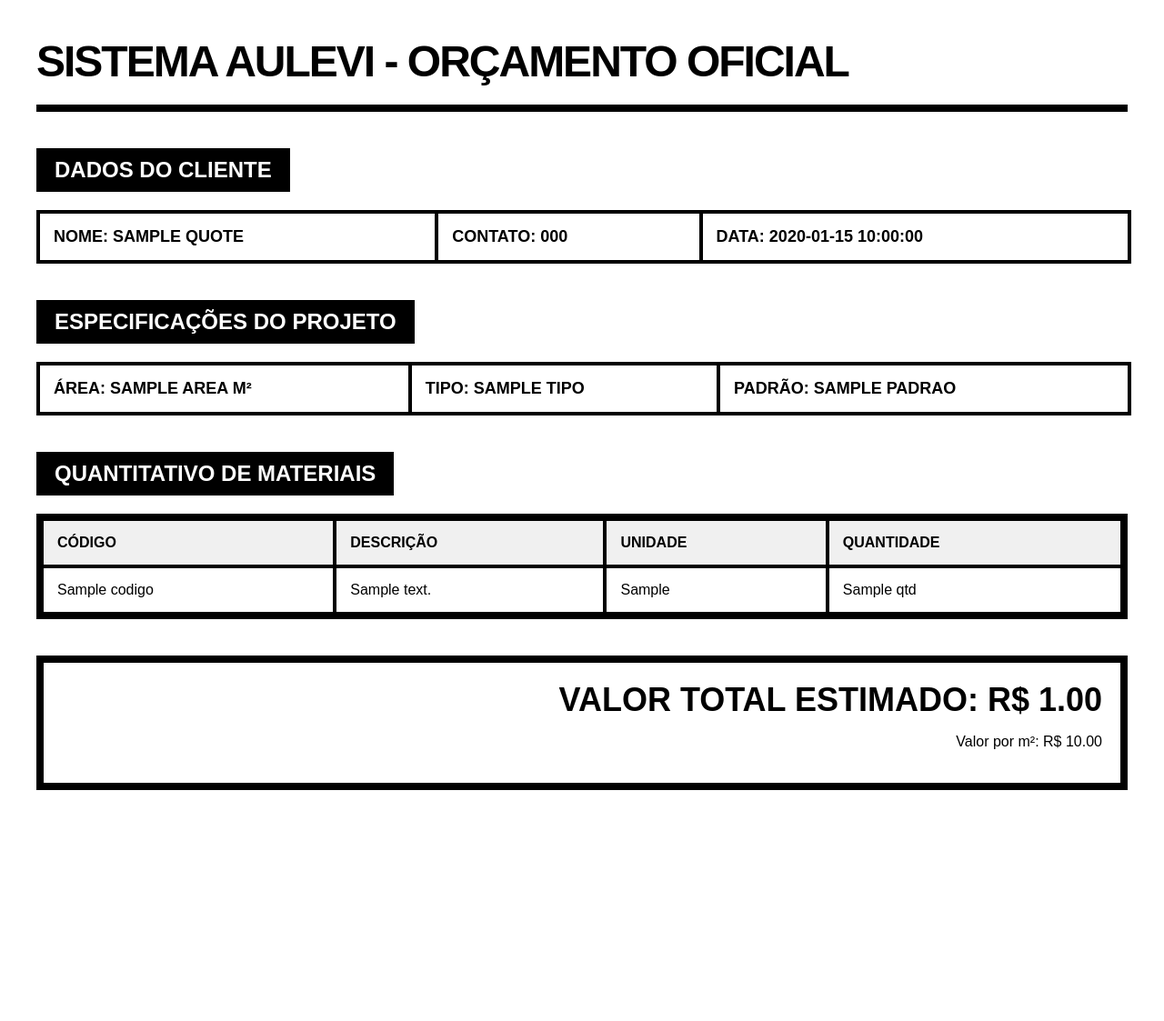
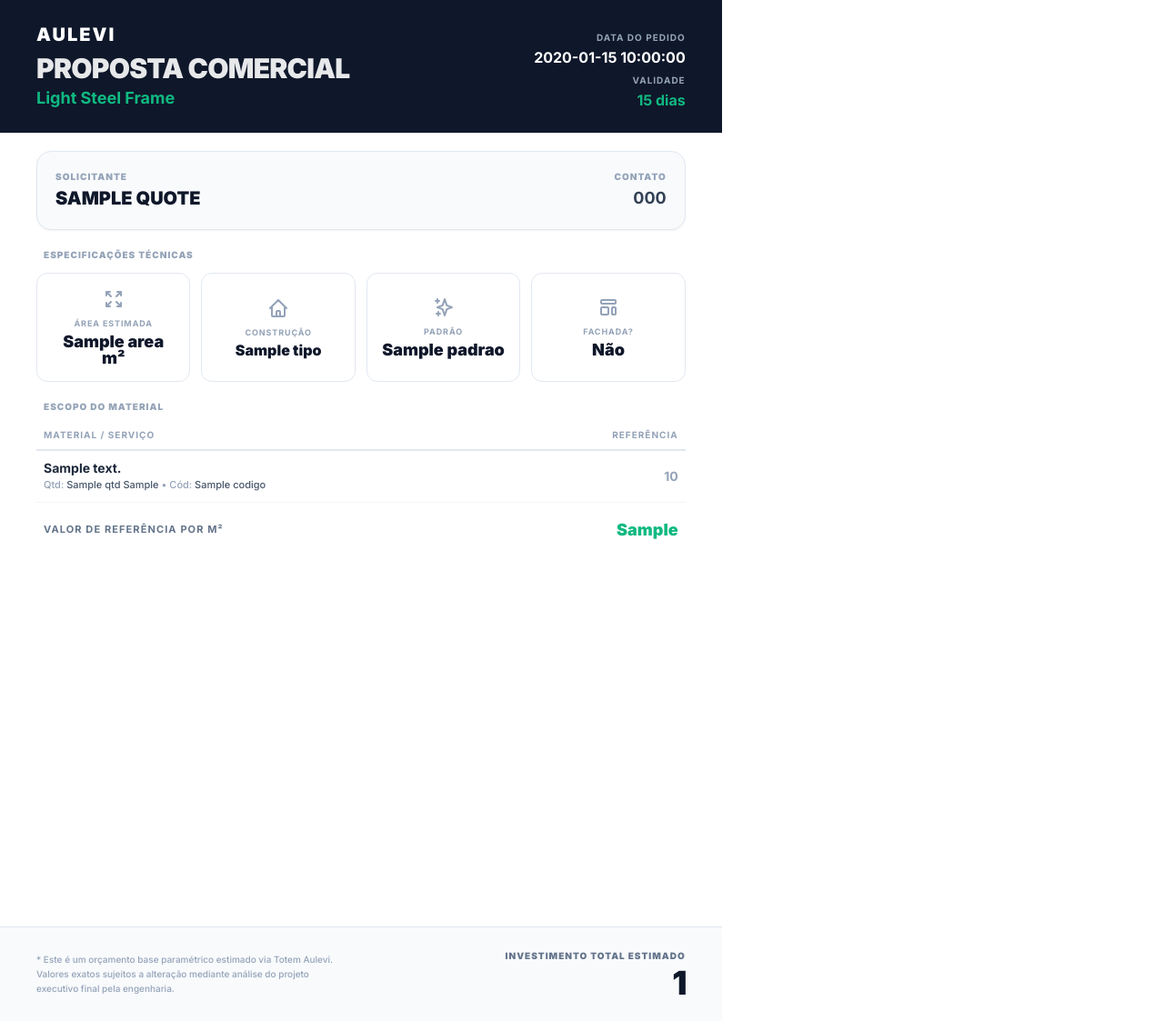
Before and after one commit to pariziigor/Aulevi_Totem_Kiosk, a Python web app: template backend/templates/quote_template.html in a window 1280 px wide. Shown: the whole page at 91% size. Before the commit the page ends 869 px from the top, so only its background shows below. Run offline with Jinja, Linux system fonts and the light colour scheme; the template is opened without the code that fills it: most values are stand-ins (such as "Sample title", 1, 10 or a date in 2020); some libraries are stand-ins or nearby versions.

Commit message:
feat: upgrade PDF generation engine to Playwright and redesign A4 quote template
- Switch backend PDF generation from wkhtmltopdf to async Playwright for full Tailwind CSS support.

- Redesign quote HTML template with an ultra-compact, full-bleed brutalist layout fitting a single page.

- Increase frontend API timeout to 60s to accommodate async rendering.

```diff
--- a/backend/routes/quote_routes.py
+++ b/backend/routes/quote_routes.py
@@ -29,7 +29,7 @@ async def create_quote(payload: QuoteRequestSchema, db: Session = Depends(get_db
 
         # 3. Geração do Documento PDF
         # O model_dump() converte o schema Pydantic num dicionário para o Jinja2
-        pdf_path = PDFService.generate_quote_pdf(
+        pdf_path = await PDFService.generate_quote_pdf(
             quote_data=payload.model_dump(),
             items=calculation_result["items"],
             total_value=calculation_result["total_value"],
--- a/backend/templates/quote_template.html
+++ b/backend/templates/quote_template.html
@@ -2,140 +2,151 @@
 <html lang="pt-BR">
 <head>
     <meta charset="UTF-8">
-    <title>Orçamento Aulevi</title>
+    <title>Orçamento LSF</title>
+    <link href="https://fonts.googleapis.com/css2?family=Inter:wght@400;500;700;900&display=swap" rel="stylesheet">
+    <script src="https://cdn.tailwindcss.com"></script>
+    <script>
+        tailwind.config = {
+            theme: {
+                extend: {
+                    fontFamily: { sans: ['Inter', 'sans-serif'] },
+                    colors: {
+                        aulevi: { 900: '#0F172A', 500: '#10B981', 50: '#ECFDF5' }
+                    }
+                }
+            }
+        }
+    </script>
     <style>
-        body {
-            font-family: Arial, sans-serif;
-            margin: 0;
-            padding: 40px;
-            background-color: #FFFFFF;
-            color: #000000;
-        }
-        .header {
-            border-bottom: 8px solid #000000;
-            padding-bottom: 20px;
-            margin-bottom: 40px;
-        }
-        .header h1 {
-            font-size: 48px;
-            text-transform: uppercase;
-            margin: 0;
-            font-weight: 900;
-            letter-spacing: -2px;
-        }
-        .section {
-            margin-bottom: 40px;
-        }
-        .section-title {
-            font-size: 24px;
-            text-transform: uppercase;
-            font-weight: 900;
-            background-color: #000000;
-            color: #FFFFFF;
-            padding: 10px 20px;
-            display: inline-block;
-            margin-bottom: 20px;
-        }
-        .info-grid {
-            display: table;
-            width: 100%;
-            border-collapse: collapse;
-        }
-        .info-row {
-            display: table-row;
-        }
-        .info-cell {
-            display: table-cell;
-            border: 4px solid #000000;
-            padding: 15px;
-            font-size: 18px;
-            font-weight: bold;
-            text-transform: uppercase;
-        }
-        .table {
-            width: 100%;
-            border-collapse: collapse;
-            border: 8px solid #000000;
-        }
-        .table th, .table td {
-            border: 4px solid #000000;
-            padding: 15px;
-            text-align: left;
-            font-size: 16px;
-        }
-        .table th {
-            text-transform: uppercase;
-            font-weight: 900;
-            background-color: #f0f0f0;
-        }
-        .total-box {
-            margin-top: 40px;
-            border: 8px solid #000000;
-            padding: 20px;
-            text-align: right;
-        }
-        .total-box h2 {
-            margin: 0;
-            font-size: 36px;
-            text-transform: uppercase;
-            font-weight: 900;
+        /* Remove qualquer margem imposta pelo sistema de impressão */
+        @page { size: A4; margin: 0; }
+        body { margin: 0; -webkit-print-color-adjust: exact; print-color-adjust: exact; }
+        /* Tamanho exato do A4. O box-sizing garante que o padding não estoure a tela */
+        .a4-page {
+            width: 210mm;
+            height: 297mm;
+            display: flex;
+            flex-direction: column;
+            background: white;
+            box-sizing: border-box;
+            overflow: hidden;
         }
     </style>
 </head>
-<body>
-    <div class="header">
-        <h1>SISTEMA AULEVI - ORÇAMENTO OFICIAL</h1>
+<body class="font-sans text-slate-800 bg-white">
+
+    <div class="a4-page">
+
+        <header class="bg-aulevi-900 text-white w-full px-10 py-6 flex justify-between items-end flex-none">
+            <div>
+                <div class="text-xl font-black tracking-widest mb-2">AULEVI</div>
+                <h1 class="text-3xl font-black uppercase tracking-tight text-white/90 leading-none">Proposta Comercial</h1>
+                <p class="text-aulevi-500 font-bold text-lg mt-1">Light Steel Frame</p>
+            </div>
+            <div class="text-right flex flex-col gap-0.5">
+                <span class="text-slate-400 font-bold uppercase text-[10px] tracking-widest">Data do Pedido</span>
+                <span class="text-white font-bold text-base mb-1">{{ date }}</span>
+                <span class="text-slate-400 font-bold uppercase text-[10px] tracking-widest">Validade</span>
+                <span class="text-aulevi-500 font-bold text-base">15 dias</span>
+            </div>
+        </header>
+
+        <main class="flex-grow px-10 py-5 flex flex-col gap-5">
+
+            <section class="bg-slate-50 border border-slate-200 rounded-2xl p-5 flex justify-between items-center shadow-sm flex-none">
+                <div>
+                    <span class="block text-slate-400 font-black uppercase tracking-widest text-[10px] mb-0.5">Solicitante</span>
+                    <span class="block text-slate-900 text-xl font-black uppercase">{{ quote.lead_name | default('Cliente Padrão') }}</span>
+                </div>
+                <div class="text-right">
+                    <span class="block text-slate-400 font-black uppercase tracking-widest text-[10px] mb-0.5">Contato</span>
+                    <span class="block text-slate-700 text-lg font-bold">{{ quote.lead_phone | default('Não informado') }}</span>
+                </div>
+            </section>
+
+            <section class="flex-none">
+                <h2 class="text-[10px] font-black uppercase text-slate-400 tracking-widest mb-3 pl-2">Especificações Técnicas</h2>
+                <div class="grid grid-cols-4 gap-3">
+
+                    <div class="border border-slate-200 bg-white rounded-xl p-4 flex flex-col items-center justify-center text-center">
+                        <svg class="w-6 h-6 text-slate-400 mb-2" fill="none" stroke="currentColor" viewBox="0 0 24 24"><path stroke-linecap="round" stroke-linejoin="round" stroke-width="2" d="M4 8V4m0 0h4M4 4l5 5m11-1V4m0 0h-4m4 0l-5 5M4 16v4m0 0h4m-4 0l5-5m11 5l-5-5m5 5v-4m0 4h-4"></path></svg>
+                        <span class="text-slate-400 font-bold uppercase tracking-widest text-[9px]">Área Estimada</span>
+                        <span class="text-lg font-black text-slate-900 leading-none mt-1">{{ quote.area }} m²</span>
                     </div>
 
-    <div class="section">
-        <div class="section-title">Dados do Cliente</div>
-        <div class="info-grid">
-            <div class="info-row">
-                <div class="info-cell">NOME: {{ quote.lead_name }}</div>
-                <div class="info-cell">CONTATO: {{ quote.lead_phone }}</div>
-                <div class="info-cell">DATA: {{ date }}</div>
-            </div>
-        </div>
+                    <div class="border border-slate-200 bg-white rounded-xl p-4 flex flex-col items-center justify-center text-center">
+                        <svg class="w-6 h-6 text-slate-400 mb-2" fill="none" stroke="currentColor" viewBox="0 0 24 24"><path stroke-linecap="round" stroke-linejoin="round" stroke-width="2" d="M3 12l2-2m0 0l7-7 7 7M5 10v10a1 1 0 001 1h3m10-11l2 2m-2-2v10a1 1 0 01-1 1h-3m-6 0a1 1 0 001-1v-4a1 1 0 011-1h2a1 1 0 011 1v4a1 1 0 001 1m-6 0h6"></path></svg>
+                        <span class="text-slate-400 font-bold uppercase tracking-widest text-[9px]">Construção</span>
+                        <span class="text-base font-black text-slate-900 leading-none mt-1">{{ quote.tipo }}</span>
                     </div>
 
-    <div class="section">
-        <div class="section-title">Especificações do Projeto</div>
-        <div class="info-grid">
-            <div class="info-row">
-                <div class="info-cell">ÁREA: {{ quote.area }} m²</div>
-                <div class="info-cell">TIPO: {{ quote.tipo }}</div>
-                <div class="info-cell">PADRÃO: {{ quote.padrao }}</div>
-            </div>
-        </div>
+                    <div class="border border-slate-200 bg-white rounded-xl p-4 flex flex-col items-center justify-center text-center">
+                        <svg class="w-6 h-6 text-slate-400 mb-2" fill="none" stroke="currentColor" viewBox="0 0 24 24"><path stroke-linecap="round" stroke-linejoin="round" stroke-width="2" d="M5 3v4M3 5h4M6 17v4m-2-2h4m5-16l2.286 6.857L21 12l-5.714 2.143L13 21l-2.286-6.857L5 12l5.714-2.143L13 3z"></path></svg>
+                        <span class="text-slate-400 font-bold uppercase tracking-widest text-[9px]">Padrão</span>
+                        <span class="text-lg font-black text-slate-900 leading-none mt-1">{{ quote.padrao }}</span>
                     </div>
 
-    <div class="section">
-        <div class="section-title">Quantitativo de Materiais</div>
-        <table class="table">
+                    <div class="border border-slate-200 bg-white rounded-xl p-4 flex flex-col items-center justify-center text-center">
+                        <svg class="w-6 h-6 text-slate-400 mb-2" fill="none" stroke="currentColor" viewBox="0 0 24 24"><path stroke-linecap="round" stroke-linejoin="round" stroke-width="2" d="M4 5a1 1 0 011-1h14a1 1 0 011 1v2a1 1 0 01-1 1H5a1 1 0 01-1-1V5zM4 13a1 1 0 011-1h6a1 1 0 011 1v6a1 1 0 01-1 1H5a1 1 0 01-1-1v-6zM16 13a1 1 0 011-1h2a1 1 0 011 1v6a1 1 0 01-1 1h-2a1 1 0 01-1-1v-6z"></path></svg>
+                        <span class="text-slate-400 font-bold uppercase tracking-widest text-[9px]">Fachada?</span>
+                        <span class="text-lg font-black text-slate-900 leading-none mt-1">{% if quote.has_facade %}Sim{% else %}Não{% endif %}</span>
+                    </div>
+
+                </div>
+            </section>
+
+            <section class="flex-grow overflow-hidden">
+                <h2 class="text-[10px] font-black uppercase text-slate-400 tracking-widest mb-2 pl-2">Escopo do Material</h2>
+
+                <table class="w-full text-left">
                     <thead>
-                <tr>
-                    <th>Código</th>
-                    <th>Descrição</th>
-                    <th>Unidade</th>
-                    <th>Quantidade</th>
+                        <tr class="border-b-2 border-slate-200">
+                            <th class="py-2 px-2 font-bold text-slate-400 uppercase tracking-widest text-[10px]">Material / Serviço</th>
+                            <th class="py-2 px-2 font-bold text-slate-400 uppercase tracking-widest text-[10px] text-right">Referência</th>
                         </tr>
                     </thead>
                     <tbody>
                         {% for item in items %}
-                <tr>
-                    <td>{{ item.codigo }}</td>
-                    <td>{{ item.descricao }}</td>
-                    <td>{{ item.un }}</td>
-                    <td>{{ item.qtd }}</td>
+                        <tr class="border-b border-slate-100">
+                            <td class="py-2.5 px-2">
+                                <div class="font-bold text-slate-800 text-sm leading-tight">{{ item.descricao }}</div>
+                                <div class="font-medium text-slate-400 text-[11px] mt-0.5">
+                                    Qtd: <span class="text-slate-600">{{ item.qtd }} {{ item.un }}</span> &bull;
+                                    Cód: <span class="text-slate-600">{{ item.codigo }}</span>
+                                </div>
+                            </td>
+                            <td class="py-2.5 px-2 font-bold text-slate-400 text-sm text-right align-middle">
+                                {{ item.formatted_price | default('Incluso') }}
+                            </td>
                         </tr>
                         {% endfor %}
+
+                        <tr>
+                            <td class="py-4 px-2 font-bold text-slate-500 uppercase tracking-widest text-[11px]">Valor de Referência por m²</td>
+                            <td class="py-4 px-2 font-black text-aulevi-500 text-lg text-right">{{ value_per_m2 }}</td>
+                        </tr>
                     </tbody>
                 </table>
+            </section>
+
+        </main>
+
+        <footer class="bg-slate-50 border-t border-slate-200 px-10 py-6 flex justify-between items-center flex-none">
+            <div class="w-1/2 pr-4">
+                <p class="text-[10px] text-slate-400 font-medium leading-relaxed">
+                    * Este é um orçamento base paramétrico estimado via Totem Aulevi. Valores exatos sujeitos a alteração mediante análise do projeto executivo final pela engenharia.
+                </p>
             </div>
 
-    <div class="total-box">
-        <h2>VALOR TOTAL ESTIMADO: R$ {{ "%.2f"|format(total_value) }}</h2>
-        <p>Valor por m²: R$ {{ "%.2f"|format(value_per_m2) }}</p>
+            <div class="text-right">
+                <span class="block text-slate-500 font-black uppercase tracking-widest text-[10px] mb-1">Investimento Total Estimado</span>
+                <span class="block text-4xl leading-none font-black text-aulevi-900 tracking-tighter">
+                    {{ total_value }}
+                </span>
             </div>
+        </footer>
+
+    </div>
+
 </body>
 </html>
--- a/frontend/src/services/api.ts
+++ b/frontend/src/services/api.ts
@@ -3,7 +3,7 @@ import axios from 'axios';
 // Em ambiente de Kiosk, o backend e o frontend rodam na mesma máquina (localhost)
 export const api = axios.create({
   baseURL: 'http://localhost:8000/api/v1',
-  timeout: 10000, // 10 segundos de limite para operações críticas locais
+  timeout: 60000, // 10 segundos de limite para operações críticas locais
   headers: {
     'Content-Type': 'application/json',
   },
```
Also changed, not shown: backend/services/pdf_service.py (+32 -29 lines), frontend/public/assets/icone.png (added), frontend/public/assets/logo.png (added), frontend/public/assets/logo_principal.png (added). Lines whose indentation alone changed are shown as unchanged.
